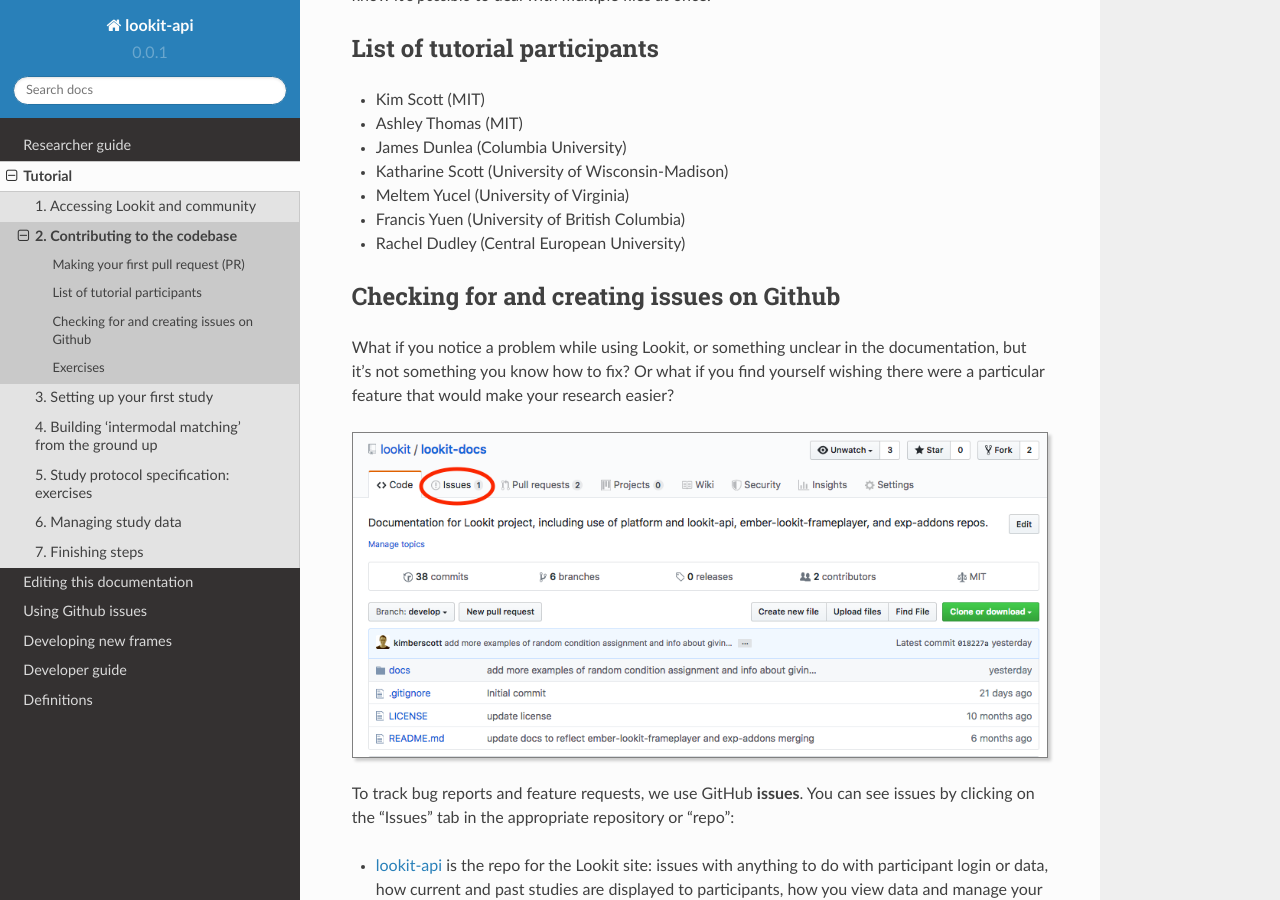
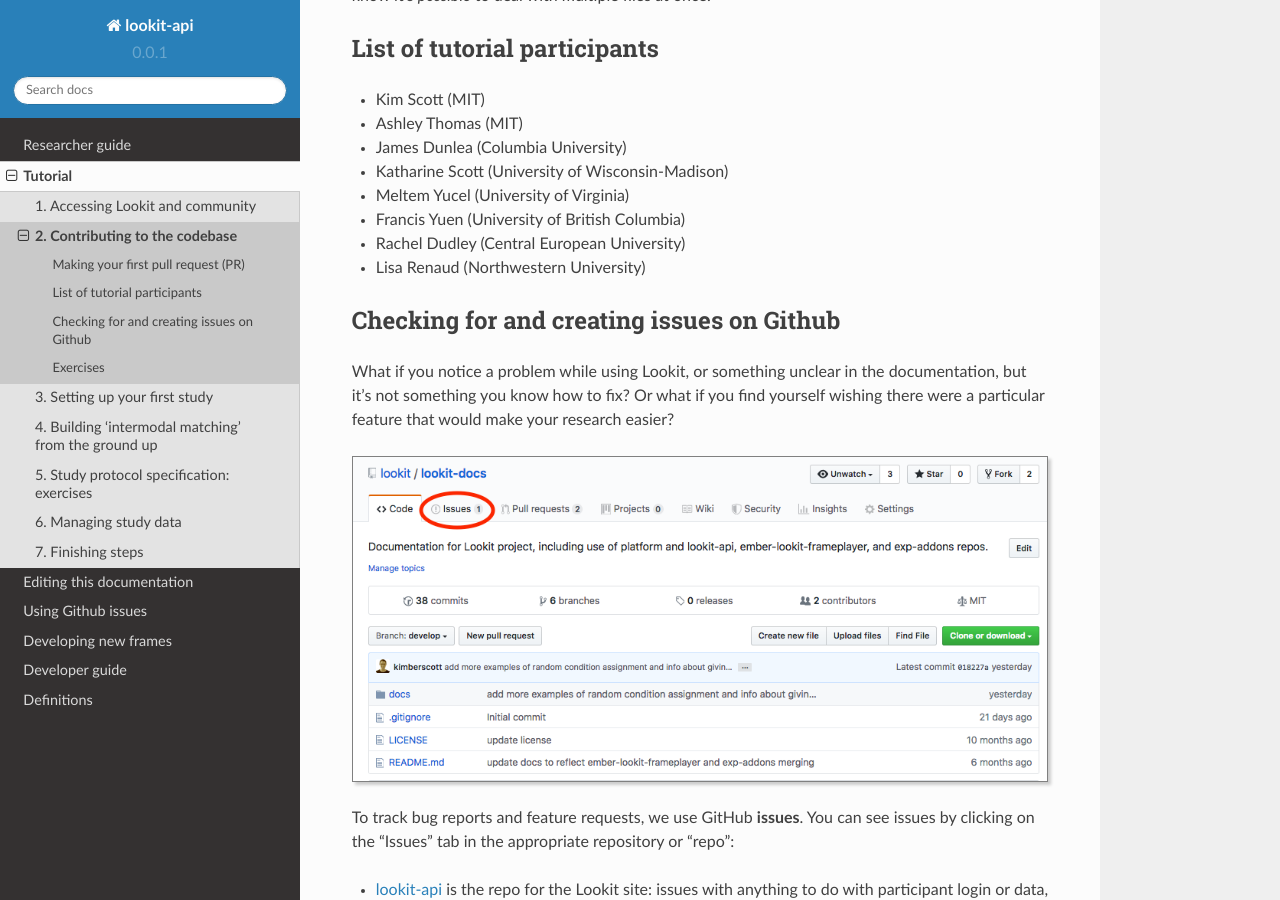
Before and after one commit to lookit/lookit-docs, a Sphinx documentation site: the page built from docs/source/tutorial-contributing.rst, in a window 1280 px wide and 900 px high, scrolled down 3661 px. Built offline with Sphinx 7.4.7 and the Read the Docs theme 2.0.0, drawn with Linux system fonts in a browser that asks for light colours.

Commit message:
Add tutorial participant to list

```diff
--- a/docs/source/tutorial-contributing.rst
+++ b/docs/source/tutorial-contributing.rst
@@ -70,6 +70,7 @@
 - Meltem Yucel (University of Virginia)
 - Francis Yuen (University of British Columbia)
 - Rachel Dudley (Central European University)
+- Lisa Renaud (Northwestern University)
 
 .. _Github issues overview:
 
```
